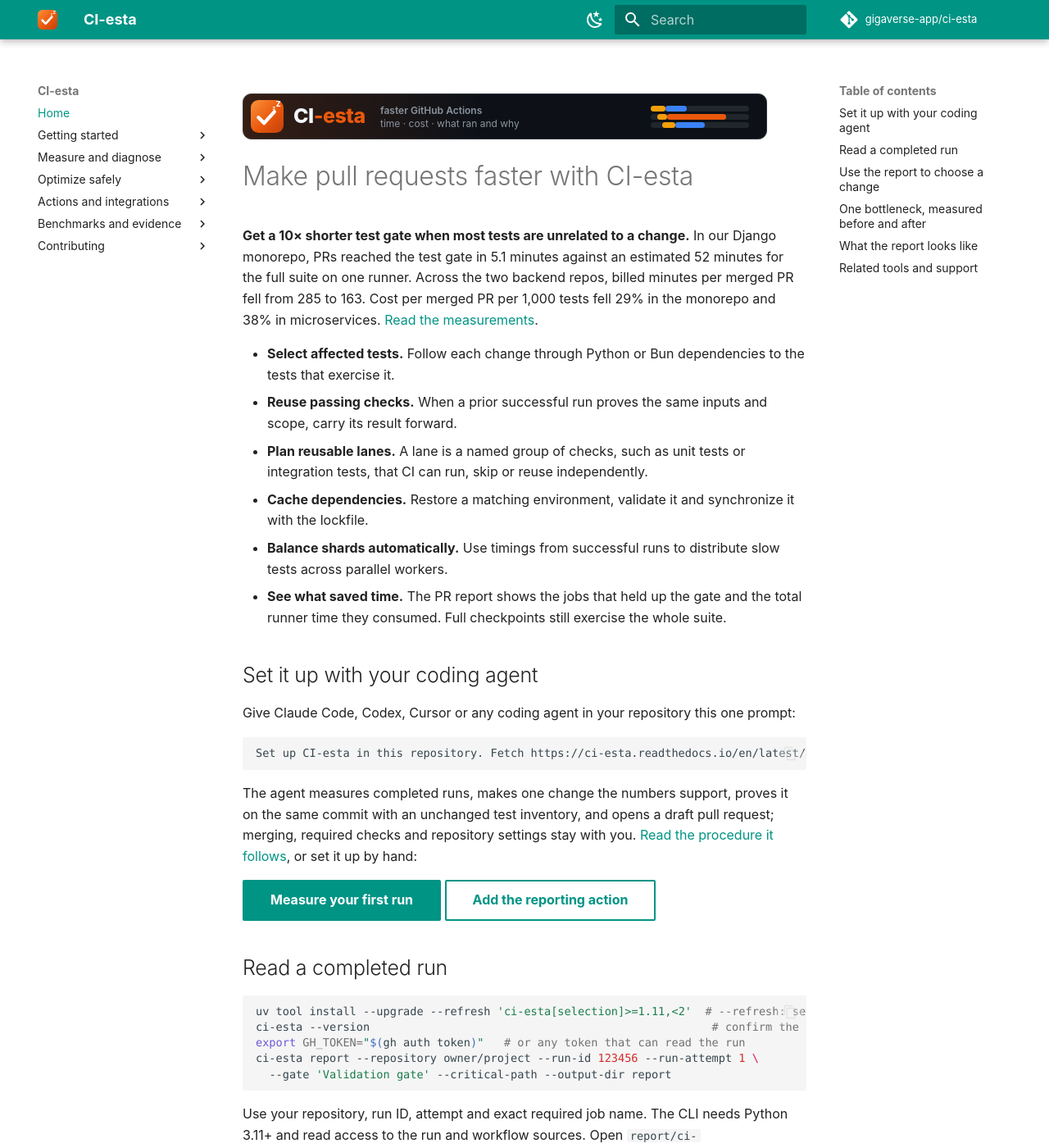
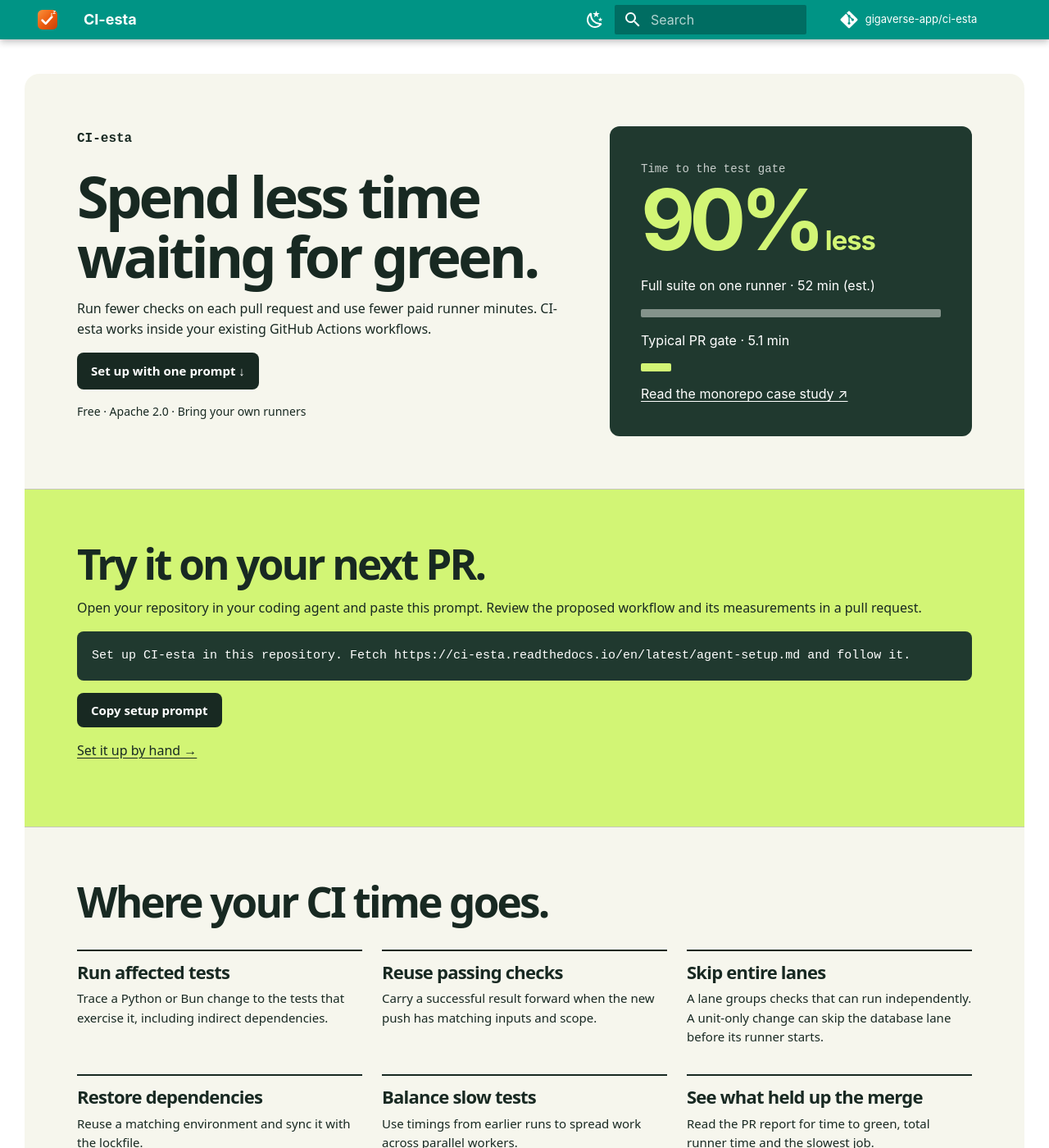
Before and after one commit to gigaverse-app/ci-esta, an MkDocs documentation site: the page built from documentation/index.md, in a window 1280 px wide and 1400 px high. Shown: the whole window at 82% size. Built offline with MkDocs 1.6.1 and Material for MkDocs 9.7.7, drawn with Linux system fonts in a browser that asks for light colours; comment, search, counter and statistics services are not loaded; some of the changed text lies outside the part shown.

Commit message:
docs: help new adopters try the tools on their own changes (#248)
Rewrite the README and documentation homepage around the first decision
a developer makes: what the tool does for their next change, what it
costs, and how to try it. Give the setup prompt and manual entry point
before the benchmark detail. Keep the maintained quality reports
available in the README.

````diff
--- /dev/null
+++ b/documentation/assets/landing.css
@@ -0,0 +1,38 @@
+.lp{--ink:#182922;--paper:#f6f6ed;--accent:#d2f575;--panel:#20392f;color:var(--ink);background:var(--paper);font:16px/1.55 system-ui,sans-serif;border-radius:18px;overflow:hidden}
+.lp.py{--paper:#f7f3ec;--ink:#272238;--accent:#e0cbff;--panel:#302840}
+.lp *{box-sizing:border-box}
+.lp header,.lp section,.lp footer{padding:clamp(24px,5vw,74px)}
+.lp header{display:grid;grid-template-columns:minmax(0,1.15fr) minmax(0,.85fr);gap:clamp(20px,4vw,60px);align-items:center}
+.lp h1,.lp h2,.lp h3{color:inherit;font-family:inherit;line-height:1.03;letter-spacing:-.055em;font-weight:720;margin:0}
+.lp h1{font-size:clamp(40px,5.5vw,84px)}
+.lp h2{font-size:clamp(30px,4vw,54px)}
+.lp h3{font-size:22px;letter-spacing:-.035em}
+.lp p{margin:16px 0}
+.lp .brand{font-weight:700;margin:0 0 22px;font-family:monospace}
+.lp a{color:inherit;text-decoration:underline;text-underline-offset:3px}
+.lp .cta,.lp button{display:inline-block;background:var(--ink);color:white;padding:11px 17px;border-radius:8px;font-weight:650;text-decoration:none;cursor:pointer;font-size:15px}
+.lp .cta:hover,.lp button:hover{opacity:.86}
+.lp [hidden]{display:none}
+.lp :focus-visible{outline:3px solid #a65900;outline-offset:3px}
+.lp .sub{font-size:14px}
+.lp aside{background:var(--panel);color:#fff;border-radius:12px;padding:clamp(20px,3vw,40px)}
+.lp aside strong{display:block;font-size:clamp(58px,8vw,104px);color:var(--accent);line-height:1;letter-spacing:-.07em}
+.lp aside small{font:14px/1.5 monospace}
+.lp .bar{height:10px;border-radius:2px;background:#84938b;margin:5px 0 15px}
+.lp .short{background:var(--accent)}
+.lp section{border-top:1px solid #c5c6bc}
+.lp .grid{display:grid;grid-template-columns:repeat(3,minmax(0,1fr));gap:24px;margin-top:32px}
+.lp .grid article{border-top:2px solid var(--ink);padding-top:14px}
+.lp .grid p{font-size:15px;margin:10px 0}
+.lp .setup{background:var(--accent)}
+.lp pre{white-space:pre-wrap;overflow-wrap:anywhere;background:var(--panel);color:white;border-radius:8px;padding:18px;font:15px/1.6 monospace}
+.lp footer{padding-top:20px;padding-bottom:20px}
+.md-content:has(.lp) .md-content__inner{margin:0;padding-top:12px}
+.md-content:has(.lp) .md-content__inner:before{display:none}
+@media(max-width:800px){.lp header{grid-template-columns:1fr}
+.lp .grid{grid-template-columns:repeat(2,minmax(0,1fr))}
+}
+@media(max-width:500px){.lp .grid{grid-template-columns:1fr}
+.lp header,.lp section{padding:24px 20px}
+.lp aside strong{font-size:64px}
+}
--- /dev/null
+++ b/documentation/assets/landing.js
@@ -0,0 +1,8 @@
+document.querySelectorAll('.lp [data-copy]').forEach(function (button) { if (!navigator.clipboard) return;
+button.hidden = false;
+button.addEventListener('click', async function () { const target = document.getElementById(button.dataset.copy);
+try { await navigator.clipboard.writeText(target.textContent);
+button.nextElementSibling.textContent = ' Copied';
+} catch { button.nextElementSibling.textContent = ' Select the text above to copy it.';
+} });
+});
--- a/documentation/index.md
+++ b/documentation/index.md
@@ -1,97 +1,15 @@
 ---
-title: CI-esta documentation
-description: Find what is delaying CI, then verify the improvement.
+title: CI-esta
+description: Spend less time waiting for CI and use fewer paid runner minutes.
+hide:
+  - navigation
+  - toc
 ---
 
-![CI-esta](../docs/assets/banner.svg)
-
-# Make pull requests faster with CI-esta
-
-**Get a 10× shorter test gate when most tests are unrelated to a change.** In our Django monorepo, PRs reached the test gate in 5.1 minutes against an estimated 52 minutes for the full suite on one runner. Across the two backend repos, billed minutes per merged PR fell from 285 to 163. Cost per merged PR per 1,000 tests fell 29% in the monorepo and 38% in microservices. [Read the measurements](https://ci-esta.readthedocs.io/en/latest/case-study/).
-
-- **Select affected tests.** Follow each change through Python or Bun dependencies to the tests that exercise it.
-- **Reuse passing checks.** When a prior successful run proves the same inputs and scope, carry its result forward.
-- **Plan reusable lanes.** A lane is a named group of checks, such as unit tests or integration tests, that CI can run, skip or reuse independently.
-- **Cache dependencies.** Restore a matching environment, validate it and synchronize it with the lockfile.
-- **Balance shards automatically.** Use timings from successful runs to distribute slow tests across parallel workers.
-- **See what saved time.** The PR report shows the jobs that held up the gate and the total runner time they consumed. Full checkpoints still exercise the whole suite.
-
-## Set it up with your coding agent
-
-Give Claude Code, Codex, Cursor or any coding agent in your repository this one prompt:
-
-```text
-Set up CI-esta in this repository. Fetch https://ci-esta.readthedocs.io/en/latest/agent-setup.md and follow it.
-```
-
-The agent measures completed runs, makes one change the numbers support, proves it on the same commit with an
-unchanged test inventory, and opens a draft pull request; merging, required checks and repository settings stay
-with you. [Read the procedure it follows](../skills/ci-esta/SKILL.md), or set it up by hand:
-
-[Measure your first run](../docs/tutorials/measure-critical-path.md){ .md-button .md-button--primary }
-[Add the reporting action](../docs/quickstart.md){ .md-button }
-
-## Read a completed run
-
-```bash
-uv tool install --upgrade --refresh 'ci-esta[selection]>=1.11,<2'  # --refresh: see releases from the last minutes
-ci-esta --version                                                   # confirm the release on PATH
-export GH_TOKEN="$(gh auth token)"   # or any token that can read the run
-ci-esta report --repository owner/project --run-id 123456 --run-attempt 1 \
-  --gate 'Validation gate' --critical-path --output-dir report
-```
-
-Use your repository, run ID, attempt and exact required job name. The CLI needs
-Python 3.11+ and read access to the run and workflow sources. Open
-`report/ci-observability.md`; check collection completeness before trusting a
-number. No hosted CI-esta account is needed.
-
-```mermaid
-flowchart LR
-  A[Completed Actions run] --> B[Job + step timings]
-  W[Workflow dependencies] --> C[Critical-path analysis]
-  B --> C
-  C --> D[One measured change]
-  D --> E[Same checks + before/after report]
-```
-
-## Use the report to choose a change
-
-| What dominates | Next step |
-| --- | --- |
-| Repeated Python environment setup | [Validated environment caching](../docs/environment-cache.md) |
-| Uneven test workers | [Learned timings and complete shards](../docs/learned-test-timings.md) |
-| Unrelated jobs start on every edit | [pytest-selective lane routing](https://pytest-selective.readthedocs.io/en/latest/docs/tutorials/skip-unrelated-ci/) |
-| Identical work already passed | [Completion evidence reuse](../docs/evidence-reuse.md) |
-| A short job spends a long time waiting | [Critical paths and admission delays](../docs/critical-path.md) |
-
-Keep the observer outside the validation gate. Reports do not grant a pass;
-[required gates](../docs/selected-gates.md) still check every required test and
-validator. Missing timings remain unavailable, and runner-seconds are not billing.
-
-## One bottleneck, measured before and after
-
-![Windows critical-path comparison: gate elapsed 249 to 185 seconds, execution path 242 to 177 seconds](assets/critical-path-comparison.svg)
-
-The Windows case retained all existing test outcomes. These are individual hosted
-observations with runner variation, not a stable average. The [case study](../docs/benchmarks/2026-10-23-windows-saleor.md)
-includes source runs, test inventories and the slower control that must not be
-cherry-picked as the baseline.
-
-## What the report looks like
-
-![CI-esta report showing a 3 minute 5 second gate and the slow Windows job](assets/report-example.png)
-
-Rendered from the CLI's real report for [run 39919114589, attempt 1](https://github.com/gigaverse-app/pytest-selective/actions/runs/39919114589).
-The absent reuse and cache measurements stay unmeasured. Rounded runner-minutes
-in the report are distinct from the unrounded runner-seconds used in comparisons.
-[Report fields and interpretation](../docs/github-actions-observability.md).
-
-## Related tools and support
-
-[Choose a related tool](ecosystem.md) when you also need test selection, CI
-measurement or background-work guarantees. Each project works independently.
-
-`latest` follows main and can contain APIs newer than your installed package.
-Check the release notes for that version. [Report an issue](https://github.com/gigaverse-app/ci-esta/issues)
-with a minimal reproducer, or read [the contribution guide](../CONTRIBUTING.md).
+<div class="lp ci">
+<header><div><p class="brand">CI-esta</p><h1>Spend less time waiting for green.</h1><p>Run fewer checks on each pull request and use fewer paid runner minutes. CI-esta works inside your existing GitHub Actions workflows.</p><a class="cta" href="#try-it">Set up with one prompt ↓</a><p class="sub">Free · Apache 2.0 · Bring your own runners</p></div>
+<aside><small>Time to the test gate</small><strong>90%<span style="font-size:.32em;letter-spacing:-.03em"> less</span></strong><p>Full suite on one runner · 52 min (est.)</p><div class="bar"></div><p>Typical PR gate · 5.1 min</p><div class="bar short" style="width:10%"></div><a href="https://ci-esta.readthedocs.io/en/latest/case-study/">Read the monorepo case study ↗</a></aside></header>
+<section class="setup" id="try-it"><h2>Try it on your next PR.</h2><p>Open your repository in your coding agent and paste this prompt. Review the proposed workflow and its measurements in a pull request.</p><pre id="first-command">Set up CI-esta in this repository. Fetch https://ci-esta.readthedocs.io/en/latest/agent-setup.md and follow it.</pre><button type="button" hidden data-copy="first-command">Copy setup prompt</button><span role="status" aria-live="polite"></span><p><a href="https://ci-esta.readthedocs.io/en/latest/docs/quickstart/">Set it up by hand →</a></p></section>
+<section><h2>Where your CI time goes.</h2><div class="grid"><article><h3>Run affected tests</h3><p>Trace a Python or Bun change to the tests that exercise it, including indirect dependencies.</p></article><article><h3>Reuse passing checks</h3><p>Carry a successful result forward when the new push has matching inputs and scope.</p></article><article><h3>Skip entire lanes</h3><p>A lane groups checks that can run independently. A unit-only change can skip the database lane before its runner starts.</p></article><article><h3>Restore dependencies</h3><p>Reuse a matching environment and sync it with the lockfile.</p></article><article><h3>Balance slow tests</h3><p>Use timings from earlier runs to spread work across parallel workers.</p></article><article><h3>See what held up the merge</h3><p>Read the PR report for time to green, total runner time and the slowest job.</p></article></div></section>
+<section><h2>Follow a checkout change.</h2><p>Suppose you change how checkout rounds a discount. CI follows the changed code to the pricing and checkout tests. A database integration lane runs if its tests depend on the change. On your next push, a lane can reuse its earlier pass when its inputs still match. The PR report shows what ran again and why.</p><p><a href="https://ci-esta.readthedocs.io/en/latest/docs/test-selection-policy/">Select affected tests</a> · <a href="https://ci-esta.readthedocs.io/en/latest/docs/evidence-reuse/">Reuse passing checks</a> · <a href="https://ci-esta.readthedocs.io/en/latest/docs/selected-gates/">Plan independent lanes</a> · <a href="https://ci-esta.readthedocs.io/en/latest/docs/environment-cache/">Cache environments</a> · <a href="https://ci-esta.readthedocs.io/en/latest/docs/learned-test-timings/">Balance test shards</a> · <a href="https://ci-esta.readthedocs.io/en/latest/docs/github-actions-observability/">Read the PR report</a></p></section>
+<footer><a href="https://github.com/gigaverse-app/ci-esta">GitHub</a> · <a href="https://ci-esta.readthedocs.io/en/latest/docs/tutorials/adoption-checklist/">Adoption guide</a> · <a href="https://ci-esta.readthedocs.io/en/latest/docs/actions/">Actions reference</a></footer></div>
--- a/documentation/overrides/main.html
+++ b/documentation/overrides/main.html
@@ -11,4 +11,5 @@
   <meta property="og:image:alt" content="{{ config.site_name | e }}">
   <meta name="twitter:card" content="summary_large_image">
   <meta name="twitter:image" content="{{ config.extra.brand_social_image | e }}">
+{% if page.is_homepage %}<link rel="stylesheet" href="{{ 'assets/landing.css' | url }}"><script defer src="{{ 'assets/landing.js' | url }}"></script>{% endif %}
 {% endif %}{% endblock %}
````
Also changed, not shown: ADOPTION-REFERENCE.md (added, +248 -0 lines), README.md (+33 -132 lines), docs/quickstart.md (+1 -1 lines), docs/tutorials/adoption-checklist.md (+1 -1 lines).
